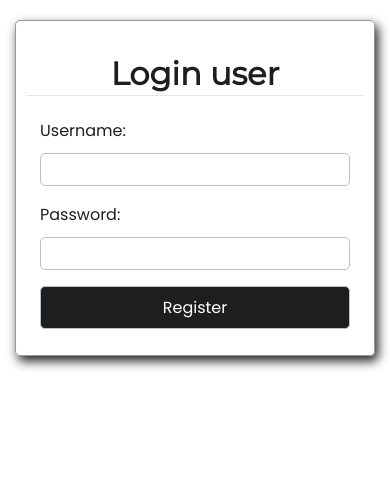
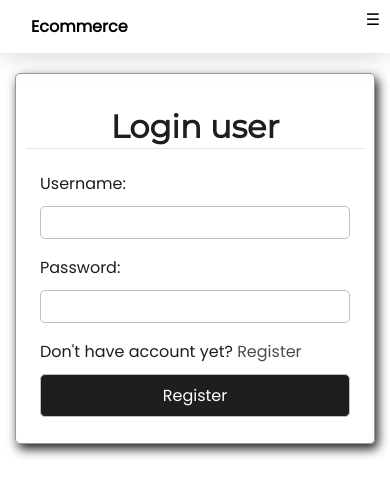
Before and after one commit to kimlimjustin/ecommerce, a Django app: page /login in a window 390 px wide. Shown: the top 496 px of the page. Run offline with Django 3.2, Linux system fonts and the light colour scheme; some web fonts are replaced.

Commit message:
Created navbar design

```diff
--- /dev/null
+++ b/index/static/index/script.js
@@ -0,0 +1,7 @@
+document.addEventListener('DOMContentLoaded', () => {
+    document.querySelector("#nav-ham").addEventListener('click', function(){
+        let element = document.getElementById(this.dataset.target);
+        if(element.style.display === "block") element.style.display = "none";
+        else element.style.display = "block";
+    })
+})
--- /dev/null
+++ b/index/static/index/style.css
@@ -0,0 +1,63 @@
+.top-nav{
+    overflow: hidden;
+}
+
+.top-nav a{
+    float: left;
+    color: #000000;
+    text-align: center;
+    padding: 14px 16px;
+    text-decoration: none;
+}
+
+.top-nav a:hover{
+    opacity: .5;
+}
+
+.topnav-right{
+    float: right;
+}
+
+.nav-effect{box-shadow: 0 2px 30px -2px rgba(0,0,0,.2);}
+
+.link{
+    cursor: pointer;
+}
+.nav-pp{
+    width: 20px;
+}
+
+.nav-pp-alt{
+    display: none;
+    cursor: pointer;
+}
+
+.nav-ham{
+    display: none !important;
+}
+
+.nav-home{
+    font-weight: bold;
+    font-family: "Poppins";
+}
+
+@media only screen and (max-width: 768px){
+    .nav-pp-alt{
+        display: block;
+    }
+    .nav-pp{
+        display: none;
+    }
+    .nav-ham{
+        display: block !important;
+        position: absolute;
+        right: 10px;
+        top: 10px;
+    }
+    #nav-list{
+        display: none;
+    }
+    #nav-list a{
+        width: 100vw;
+    }
+}
--- a/index/templates/index/layout.html
+++ b/index/templates/index/layout.html
@@ -8,9 +8,27 @@
         {% block script %}
         {% endblock %}
         <link type="text/css" rel = "stylesheet" href = "{% static 'index/HurlUI.css' %}">
+        <link type = "text/css" rel = "stylesheet" href = "{% static 'index/style.css' %}">
         <script src= "{% static 'index/HurlUI.js' %}" defer></script>
+        <script src = "{% static 'index/script.js' %}" defer></script>
     </head>
     <body>
+        <nav class="top-nav nav-effect">
+            <div class="container">
+                <a class="nav-home" href="{% url 'index' %}">Ecommerce</a>
+                <div class="topnav-right">
+                    <span id="nav-ham" class="nav-ham" data-target="nav-list">☰</span>
+                    {# showing login and register if the user is not logged in #}
+                    <div id="nav-list">
+                        {% if not user.is_authenticated %}
+                            <a class="link" href = "{% url 'register' %}"><img src = "{% static 'Icon/Login.png' %}" class="nav-pp"><span class="nav-pp-alt">Login</span></a>
+                        {% else %}
+                            <a class="link" href ="{% url 'logout' %}"><img src = "{% static 'Icon/Logout.jpg' %}" class="nav-pp"><span class="nav-pp-alt">Logout</span></a>
+                        {% endif %}
+                    </div>
+                </div>
+            </div>
+        </nav>
         {% block body %}
         {% endblock %}
     </body>
--- a/index/templates/index/login.html
+++ b/index/templates/index/login.html
@@ -18,6 +18,7 @@
             <input type="password" class="form-control" name="password">
         </div>
         <div class="form-group">
+            <p class="form-label">Don't have account yet? <a class="link" href = "{% url 'register' %}">Register</a></p>
             <input type="submit" class="btn btn-dark form-control" value = "Register">
         </div>
     </form>
--- a/index/templates/index/register.html
+++ b/index/templates/index/register.html
@@ -21,6 +21,7 @@
             <input type="password" class="form-control" name="confirmation">
         </div>
         <div class="form-group">
+            <p class="form-label">Already have account? <a class="link" href = "{% url 'login' %}">Login</a></p>
             <input type="submit" class="btn btn-dark form-control" value = "Register">
         </div>
     </form>
--- a/index/views.py
+++ b/index/views.py
@@ -5,6 +5,7 @@ from django.urls import reverse
 from django.db import IntegrityError
 from .models import User
 
+#Home page
 def index(request):
     return render(request, "index/index.html")
 
@@ -16,6 +17,7 @@ def login_view(request):
         username = request.POST["username"].lower()
         password = request.POST["password"]
         user = authenticate(request, username = username, password = password)
+        # if user authentication success
         if user is not None:
             login(request, user)
             return HttpResponseRedirect(reverse('index'))
```
Also changed, not shown: db.sqlite3 (deleted), index/static/Icon/Login.png (added), index/static/Icon/Logout.jpg (added).
